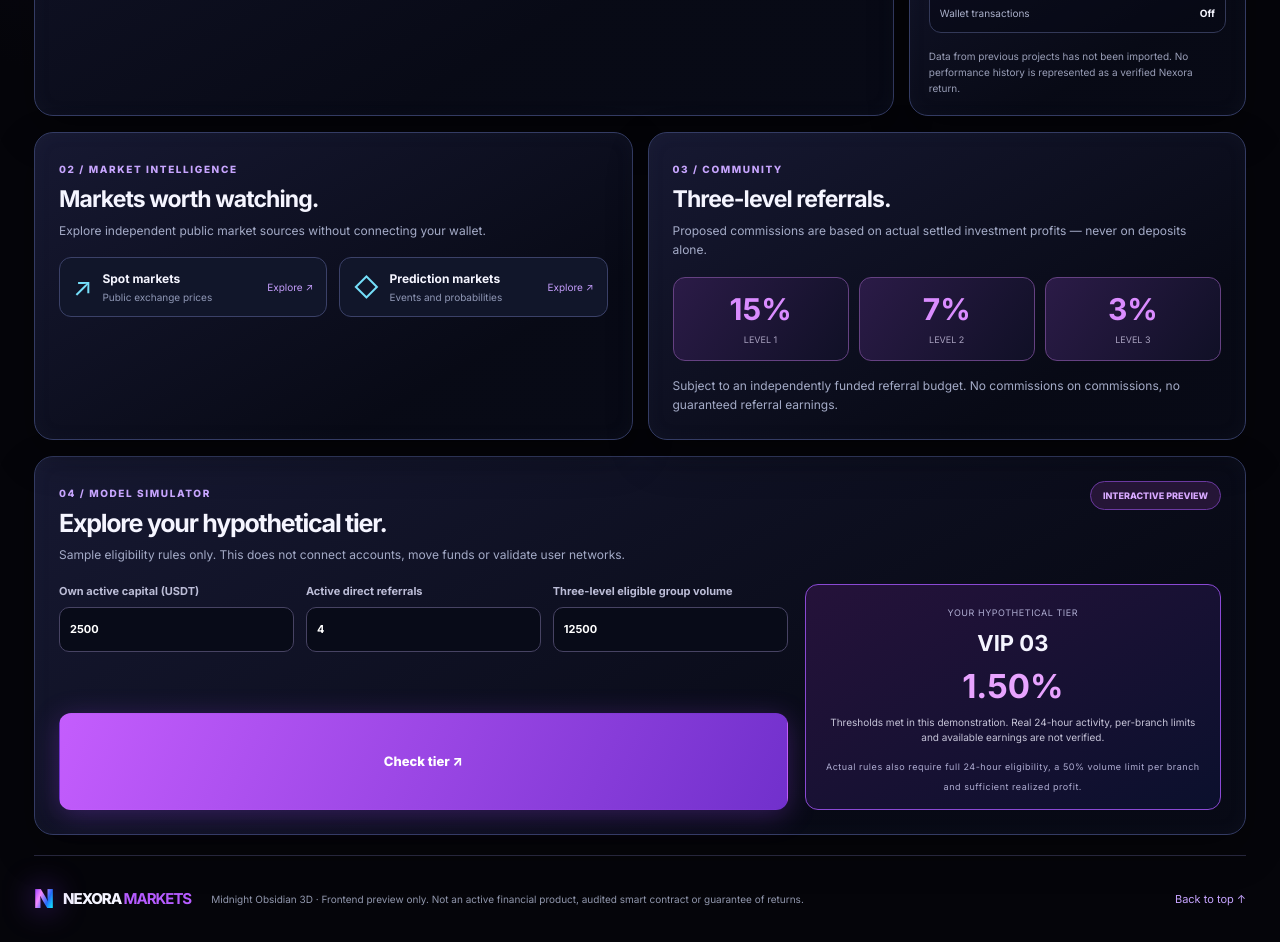
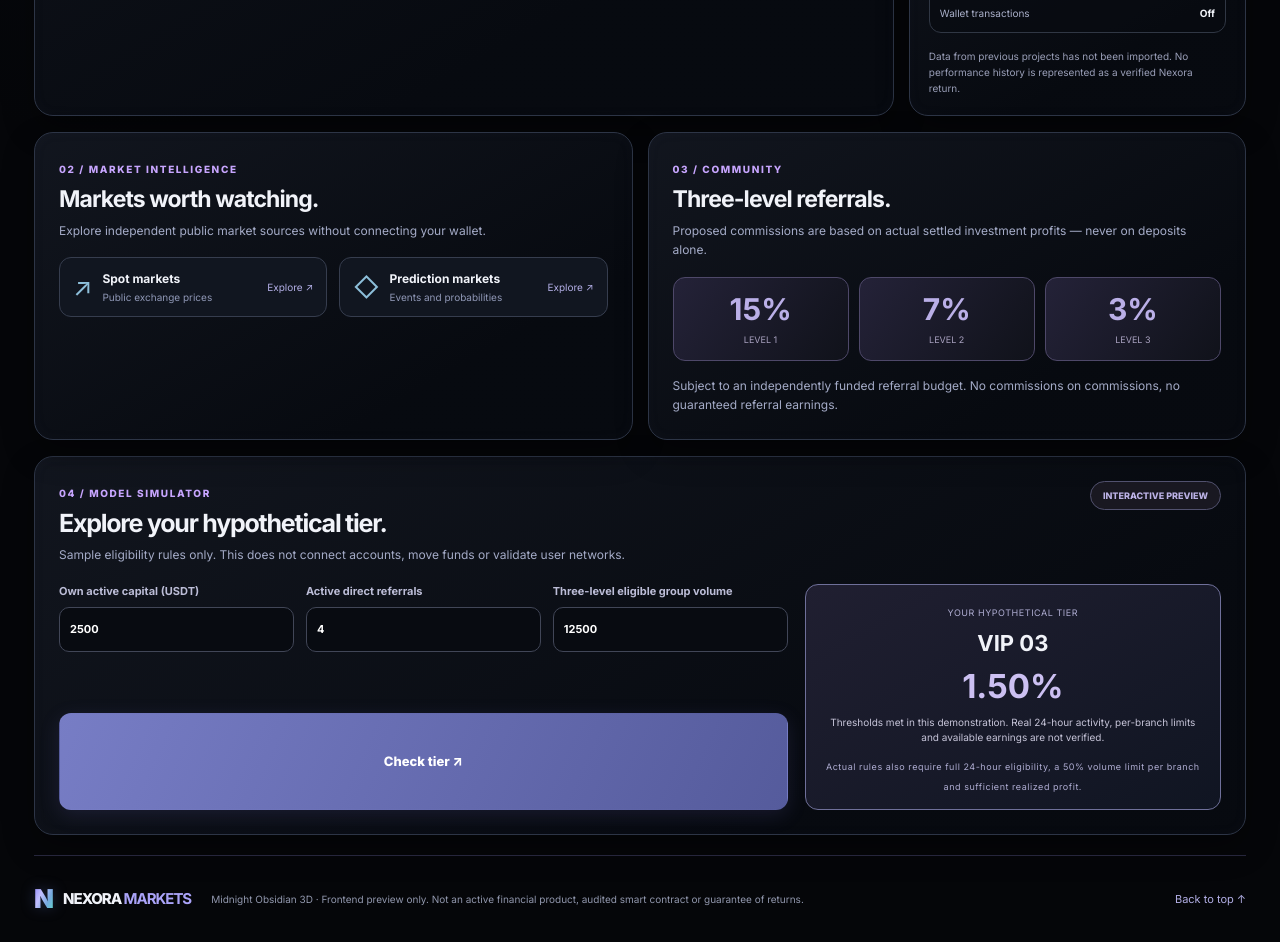
Before and after one commit to Rezamoradifar/Nexoramarketglobal, a React (Vite) app: page / in a window 1280 px wide. Shown: the part 1100-2042 px from the top of the page. Built offline with nearby package versions, Linux system fonts and the light colour scheme.

Commit message:
Refine original Nexora layout with subtle obsidian, muted violet and ice-blue palette

```diff
--- a/src/styles.css
+++ b/src/styles.css
@@ -117,3 +117,64 @@ dt{font-size:9px;color:#999cba}dd{margin:0;font-size:11px;font-weight:800}
 @media(max-width:760px){.header{height:68px}.container{width:calc(100% - 28px)}.brand{font-size:20px}.network{margin-left:auto}.preview-mark{display:none}.menu{display:block}.nav{display:none;position:absolute;top:67px;left:14px;right:14px;flex-direction:column;align-items:stretch;padding:10px;background:#0d0b1deb;border:1px solid #66478f;border-radius:14px;backdrop-filter:blur(20px);box-shadow:0 16px 30px #000a}.nav.expanded{display:flex}.nav a{padding:10px;font-size:13px}.hero{min-height:615px;align-items:flex-start}.hero-copy{width:100%;padding:33px 10px}.hero h1{font-size:clamp(42px,8vw,60px)}.hero h2{font-size:24px}.hero-copy>p{max-width:550px}.hero-scene{top:auto;bottom:10px;right:0;left:0;width:100%;height:295px;opacity:.84;transform:scale(.75);transform-origin:bottom center}.hero-notes{max-width:500px}.ribbon{grid-template-columns:1fr 1fr}.ribbon>div{border-bottom:1px solid #343659}.ribbon>div:nth-child(2){border-right:none}.plans{grid-template-columns:repeat(2,minmax(0,1fr))}.plan:last-child{grid-column:1/-1}.side{grid-template-columns:1fr}.secondary-grid{grid-template-columns:1fr}.calculator-grid{grid-template-columns:1fr}.calculator form{grid-template-columns:1fr 1fr}.calculator label:first-child{grid-column:1/-1}.footer{flex-wrap:wrap}.footer p{order:3;width:100%;flex-basis:100%}}
 @media(max-width:430px){.container{width:calc(100% - 22px)}.network{font-size:9px;padding:7px}.brand{font-size:16px}.brand-symbol{font-size:29px}.hero{min-height:620px}.hero-copy{padding:29px 5px}.eyebrow{font-size:8px}.hero h1{font-size:39px}.hero h2{font-size:21px}.hero-copy>p{font-size:12px}.actions{gap:7px}.button{padding:12px 13px;font-size:11px}.hero-scene{transform:scale(.62);bottom:0}.panel{padding:17px 12px}.section-head{flex-wrap:wrap}.section-head h2{font-size:21px}.market-links{grid-template-columns:1fr}.calculator form{grid-template-columns:1fr}.calculator label:first-child{grid-column:auto}.ribbon>div{padding:12px 6px;gap:3px}.ribbon b{font-size:10px}.ribbon small{font-size:8px}.rate{font-size:32px}}
 @media(prefers-reduced-motion:reduce){*,*::before,*::after{animation:none!important;scroll-behavior:auto!important;transition:none!important}}
+
+/* NEXORA ORIGINAL LAYOUT — REFINED OBSIDIAN PALETTE
+ * Color-only adjustment. Layout, routes, content and interactive behavior unchanged.
+ */
+:root { color:#f1f3f9; background:#050609; }
+body {
+  background:
+    radial-gradient(ellipse at 85% 4%, rgba(46,50,104,.28) 0,transparent 38%),
+    radial-gradient(ellipse at 8% 28%, rgba(15,35,56,.18) 0,transparent 32%),
+    #050609;
+}
+body::before { background:radial-gradient(circle at 82% 43%,rgba(51,65,108,.055),transparent 52%); }
+.header { background:rgba(5,6,10,.94);border-bottom-color:rgba(145,157,204,.16); }
+.brand b {color:#aaa3f8}
+.brand-symbol { background:linear-gradient(115deg,#a29bfc 12%,#c1bfff 35%,#75a9df 68%,#65cbce 92%);background-clip:text;filter:drop-shadow(0 0 7px #5d72bc55)}
+.network {border-color:#303641;background:linear-gradient(135deg,#14171e,#0b0e14)}
+.preview-mark {color:#b9b6dc;background:#15141d;border-color:#4b485e}
+.nav a:hover,.nav a:focus {color:#b2aafa}
+.hero::after {background:radial-gradient(ellipse at 72% 70%,#202a5066,transparent 50%),linear-gradient(90deg,#06070b 12%,transparent 90%)}
+.eyebrow {color:#c2b6f2;border-color:#56517e;background:#151421dd;box-shadow:0 0 14px #746aaf28}
+.hero h1 em {background:linear-gradient(105deg,#f8f7ff 5%,#c9bef9 50%,#8e97ed 95%);background-clip:text}
+.button.primary {background:linear-gradient(115deg,#777dc5,#555b9c);box-shadow:0 5px 19px #5854a133}
+.button.secondary {border-color:#454c64;background:#11141bcc}
+.ribbon {background:linear-gradient(115deg,#11141b,#070a0f 48%,#11131c);border-color:#303645;box-shadow:0 5px 18px #0008}
+.ribbon>div:not(:last-child) {border-right-color:#2b303f}
+.ribbon-icon {color:#79bbdb}
+.ribbon-icon.violet-text {color:#a79be0}
+.ribbon-icon.mint-text {color:#68bfb2}
+.ribbon-icon.pink-text {color:#b79dcc}
+.panel {background:linear-gradient(150deg,rgba(18,22,31,.98),rgba(7,10,16,.99) 74%);border-color:#2d3546;box-shadow:inset 0 0 13px #57657a0b,0 13px 32px #0005}
+.chip {border-color:#51516e;background:#191821;color:#bcb2e6}
+.plan {background:linear-gradient(155deg,var(--shade),#090b10 80%);box-shadow:0 0 12px var(--glow),inset 0 -8px 17px -20px var(--accent)}
+.plan.mint {--accent:#5ac6af;--shade:#092b2b;--glow:#5ac6af12}
+.plan.cyan {--accent:#64bdcc;--shade:#102e36;--glow:#64bdcc12}
+.plan.blue {--accent:#78a4e2;--shade:#162844;--glow:#78a4e218}
+.plan.violet {--accent:#a599dd;--shade:#26223f;--glow:#a599dd15}
+.plan.pink {--accent:#c7a1d0;--shade:#33213d;--glow:#c7a1d017}
+.detail-list {border-color:#303744;background:#080b11aa}
+.detail-list>div:not(:last-child) {border-bottom-color:#282e39}
+.market-links a {border-color:#363d4e;background:#111620}
+.market-links a:hover {border-color:#8b98c8}
+.market-links a>span {color:#8dbfda}
+.market-links i,.footer a {color:#b2aee5}
+.referrals>div {border-color:#4e4869;background:linear-gradient(125deg,#242238,#10121a)}
+.referrals b {color:#baafe7}
+.calculator input {background:#080b11;border-color:#414657}
+.calculator input:focus {border-color:#9293cc;box-shadow:0 0 0 3px #9293cc21}
+.answer {border-color:#6f709a;background:linear-gradient(150deg,#201f31,#101522)}
+.answer>strong {color:#ccc0f2}
+.coin {background:conic-gradient(from 15deg,#1c2444,#9293cc,#28385e,#5dacc7,#101c3a,#a2a3cf,#1c2444);box-shadow:inset -11px 2px 20px #060712,10px 16px 2px #131622,20px 27px 4px #0b0f18,0 0 23px #686ac277}
+.coin-face {border-color:#8b8bc5;background:radial-gradient(circle at 35% 25%,#25283c,#0e1220 64%,#07090f);box-shadow:inset 0 0 15px #6769af,0 0 18px #6068a088}
+.coin-face span {background:linear-gradient(120deg,#d6c6fc 0%,#a69bef 32%,#799bdc 60%,#78c6d4);background-clip:text;filter:drop-shadow(3px 6px 1px #15192a)}
+.orbit {border-color:#8b80d3;box-shadow:0 0 11px #7973c388,inset 0 0 8px #5f5f9d88}
+.orbit-two {border-color:#5e96d0;box-shadow:0 0 13px #528ac988}
+.pedestal {border-color:#7972b9;box-shadow:0 0 15px #7772b777,0 0 16px #4770a444,inset 0 0 16px #655a9a77}
+.pedestal-two {border-color:#6b9dcc;box-shadow:0 0 18px #548bc999}
+.hero-scene {filter:drop-shadow(0 0 22px #4c5d9444)}
+@media(max-width:760px){
+  .nav {background:#0b0d15f0;border-color:#54506c}
+  .ribbon>div {border-bottom-color:#303645}
+}
```
